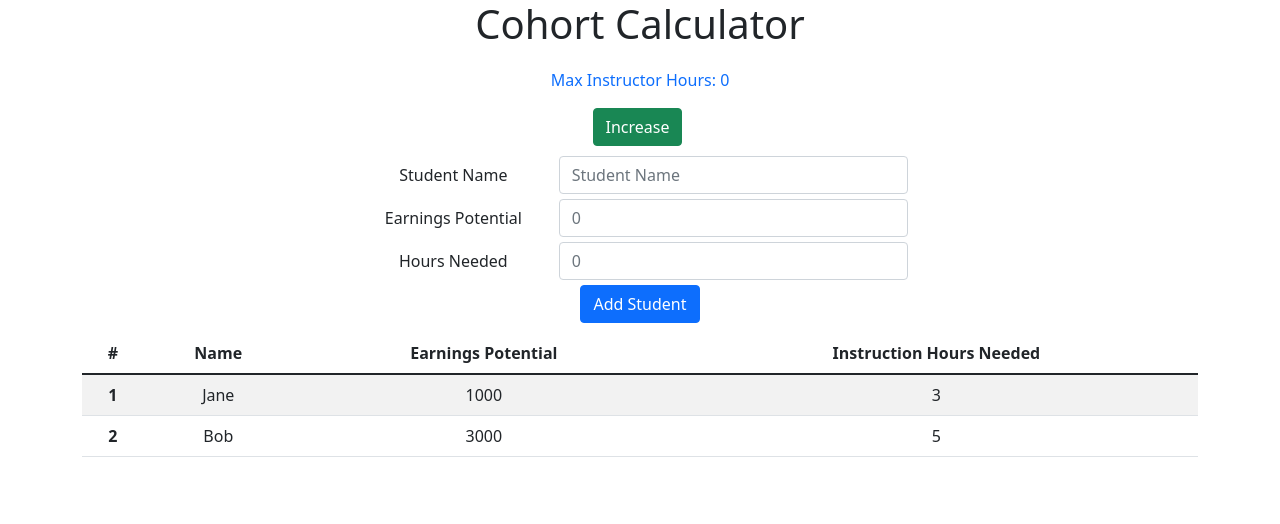
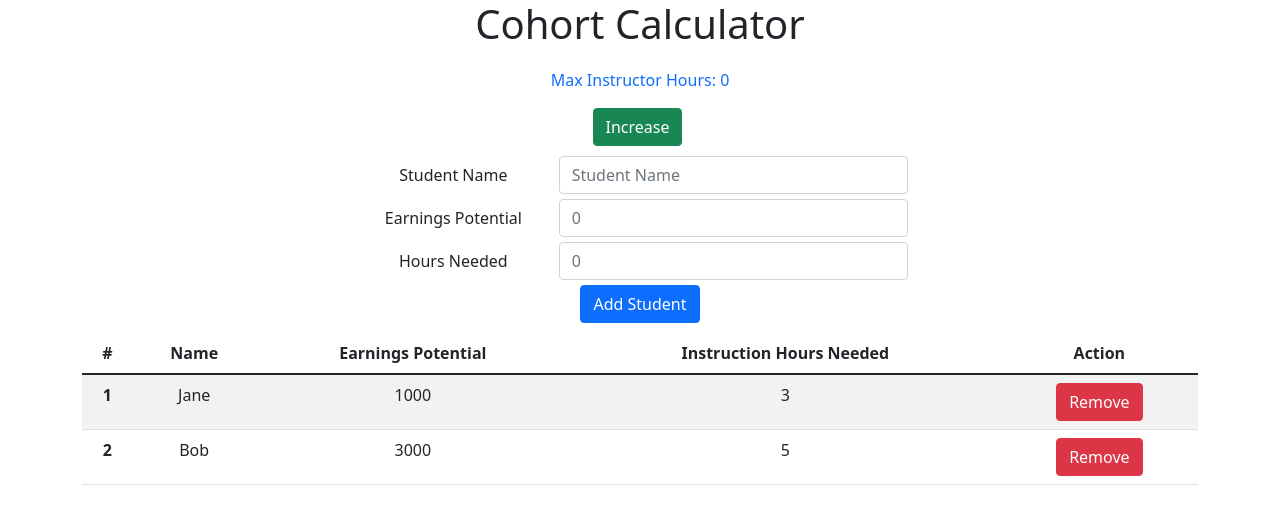
Before and after one commit to tflesui/cohort-calc, a React (Create React App) app: page / in a window 1280 px wide. Shown: the top 524 px of the page. Built offline with nearby package versions, Linux system fonts and the light colour scheme.

Commit message:
Added remove button to table

```diff
--- a/src/components/StudentDetail/StudentDetail.js
+++ b/src/components/StudentDetail/StudentDetail.js
@@ -1,15 +1,23 @@
 import React, { useContext } from 'react'
+import { Button } from 'reactstrap';
 import { StudentsContext } from '../../contexts/StudentsContext';
 
 const StudentDetail = ({ student }) => {
   // individual student functions here
   const { removeStudent } = useContext(StudentsContext)
   return (
-    <tr onClick={() => removeStudent(student.id)}>
+    <tr>
       <th scope="row">{student.id}</th>
       <td>{student.name}</td>
       <td>{student.earnings}</td>
       <td>{student.hoursNeeded}</td>
+      <td>
+        <Button
+          color='danger'
+          onClick={() => removeStudent(student.id)}>
+            Remove
+        </Button>
+      </td>
     </tr>
   )
 }
--- a/src/components/StudentList/StudentList.js
+++ b/src/components/StudentList/StudentList.js
@@ -14,6 +14,7 @@ const StudentList = () => {
           <th>Name</th>
           <th>Earnings Potential</th>
           <th>Instruction Hours Needed</th>
+          <th>Action</th>
         </tr>
       </thead>
       <tbody>
```
